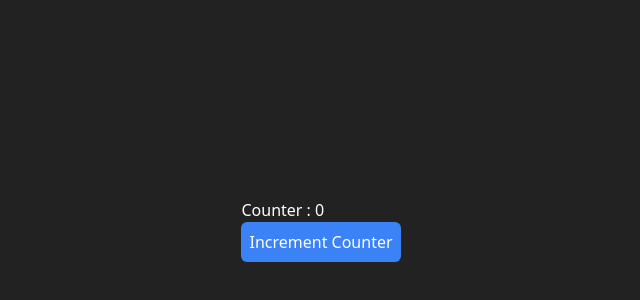
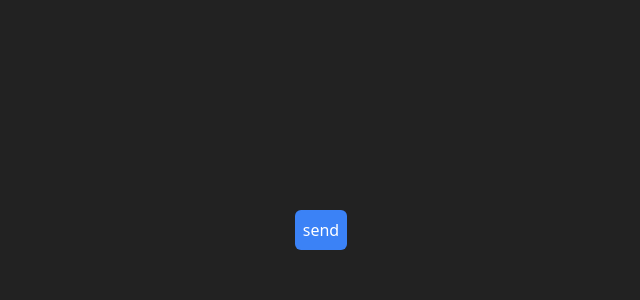
Before and after one commit to mhmd-salah/revReactjs, a React (Vite) app: page / in a window 1280 px wide. Shown: the part 170-470 px from the top of the page, without its empty margins (319-959 px from the left). Built offline with nearby package versions, Linux system fonts and the light colour scheme.

Commit message:
create shopping cart slice

```diff
--- a/src/App/Store.ts
+++ b/src/App/Store.ts
@@ -1,13 +1,14 @@
 import { configureStore } from "@reduxjs/toolkit";
 // import { useDispatch } from "react-redux";
+import { useDispatch } from "react-redux";
+import   shoppingCartSlice  from "./features/ShopingCart/ShowpingCard";
 import CounterSlice from "./features/counter/CounterSlice";
-import { useDispatch } from "react-redux";
 
 // ...
-
 const store = configureStore({
   reducer: {
-    counter: CounterSlice
+    counter: CounterSlice,
+    shoppingCart: shoppingCartSlice,
   },
 });
 
--- /dev/null
+++ b/src/App/features/ShopingCart/ShowpingCard.ts
@@ -0,0 +1,26 @@
+import { createSlice, PayloadAction } from "@reduxjs/toolkit";
+
+export interface ItemDetails{
+  id:number,
+  title:string,
+  price:number
+}
+export interface cartItems {
+  cartItems: ItemDetails[];
+}
+export const initialState: cartItems = {
+  cartItems: [],
+};
+
+export const shoppingCartSlice = createSlice({
+  name: "shoppingCart",
+  initialState,
+  reducers: {
+    addToCart: (state, action: PayloadAction<ItemDetails>)=>{
+      state.cartItems.push(action.payload)
+    }
+  },
+});
+
+export default shoppingCartSlice.reducer;
+export const { addToCart } = shoppingCartSlice.actions;
--- a/src/components/Counter.tsx
+++ b/src/components/Counter.tsx
@@ -1,16 +1,32 @@
 import { useSelector } from "react-redux";
 import Button from "./Button";
 import { RootState, useAppDispatch } from "../App/Store"; // Adjust this import path as needed
-import { ReactNode } from "react";
-import { increment } from "../App/features/counter/CounterSlice";
+
+import { addToCart, ItemDetails, } from "../App/features/ShopingCart/ShowpingCard";
 
 const Counter = () => {
-  const {value,text} = useSelector(({counter}: RootState) =>counter)
-  const disPatch = useAppDispatch()
-  return <div>
-  <h3>Counter : {value}</h3>
-  <Button onClick={()=>disPatch(increment(1))}>{text as ReactNode}</Button>
-</div>;
+  const value = useSelector((state: RootState) => state.shoppingCart);
+  const dispatch = useAppDispatch()
+  console.log(value)
+  return (
+    <div>
+      {value.cartItems.map((item: ItemDetails) => {
+        return (
+          <div key={item.id} >
+            <h3>{item.title}</h3>
+            <p>{item.price}</p>
+          </div>
+        );
+      })}
+      <Button
+        onClick={() =>
+          dispatch(addToCart({ id: 1, title: "product 1", price: 100 }))
+        }
+      >
+        send
+      </Button>
+    </div>
+  );
 };
 
 export default Counter;
```
